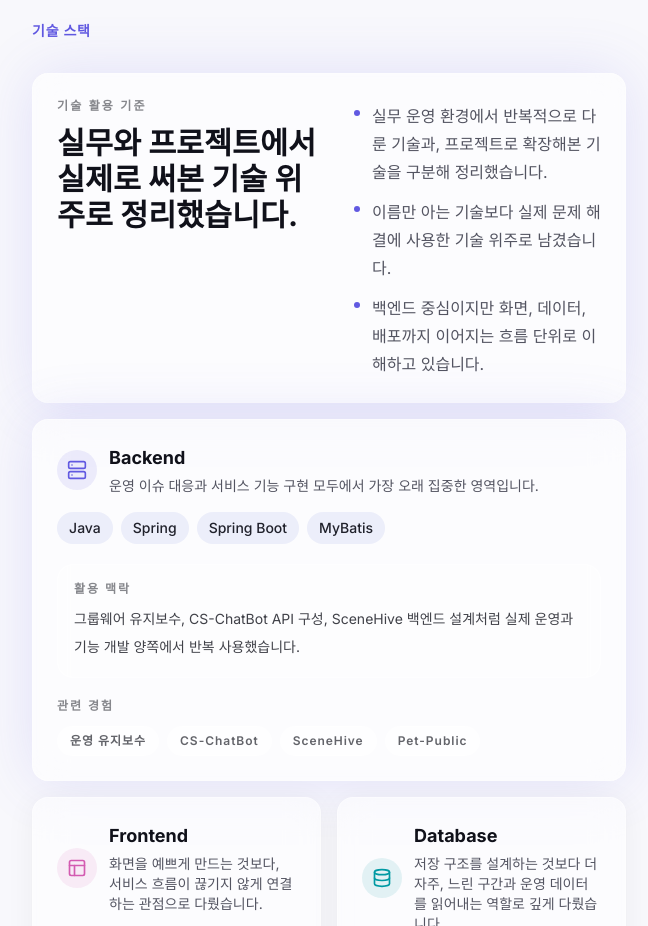
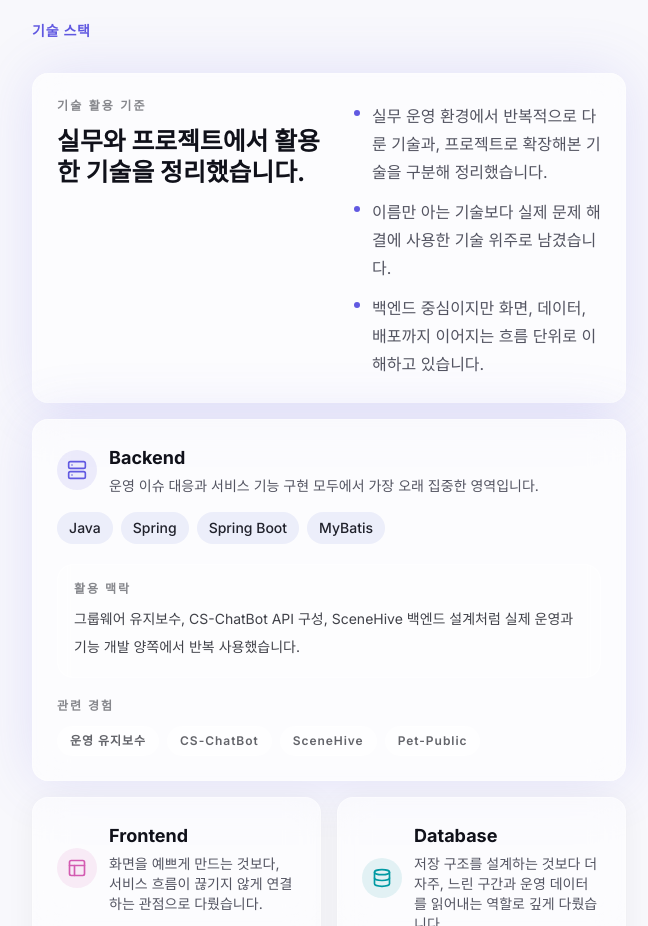
Before and after one commit to jdhert/jdhert.github.io, a Next.js app: page / in a window 1280 px wide. Shown: the part 2900-3826 px from the top of the page, without its empty margins (558-1206 px from the left). Built offline with nearby package versions, Linux system fonts and the light colour scheme.

Commit message:
기술 활용 기준 문구와 제목 크기 조정

```diff
--- a/components/portfolio/skills-section.tsx
+++ b/components/portfolio/skills-section.tsx
@@ -41,8 +41,8 @@ export function SkillsSection() {
               <p className="text-xs font-semibold tracking-[0.18em] text-foreground/50">
                 기술 활용 기준
               </p>
-              <h3 className="mt-3 max-w-lg text-[clamp(1.9rem,2.3vw,2.5rem)] font-bold leading-[1.18] text-balance text-foreground">
-                실무와 프로젝트에서 실제로 써본 기술 위주로 정리했습니다.
+              <h3 className="mt-3 max-w-xl text-[clamp(1.55rem,1.9vw,2rem)] font-bold leading-[1.24] text-balance text-foreground">
+                실무와 프로젝트에서 활용한 기술을 정리했습니다.
               </h3>
             </div>
 
```
